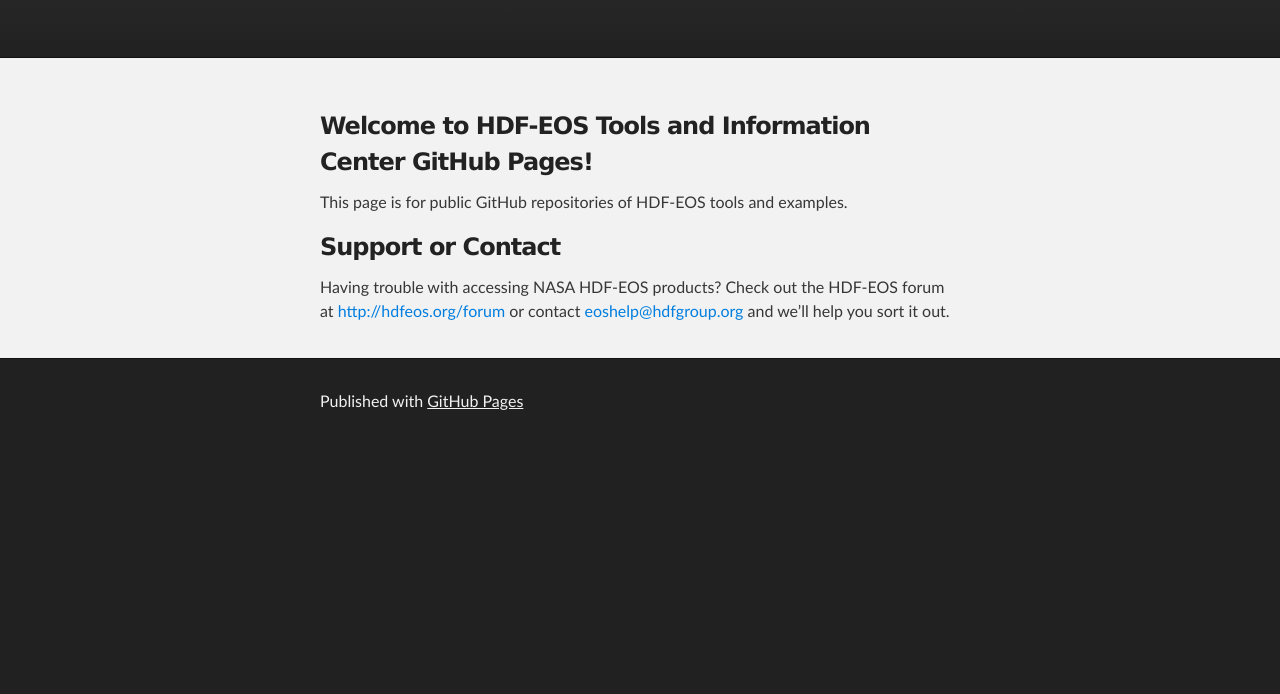
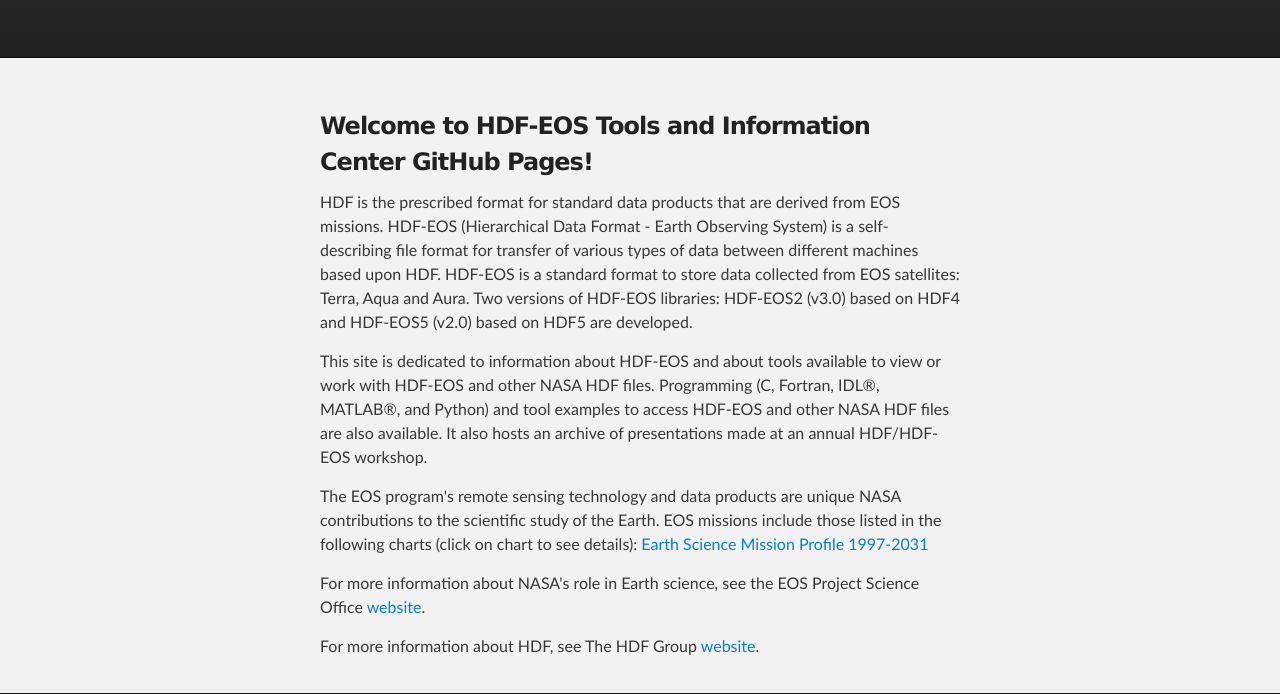
Before and after one commit to hdfeos/hdfeos.github.io, a plain HTML site: page index.html in a window 1280 px wide. Shown: the part 179-873 px from the top of the page. Before the commit the page ends 800 px from the top, so only its background shows below. Drawn offline with Linux system fonts and the light colour scheme.

Commit message:
docs: sync index page

```diff
--- a/index.html
+++ b/index.html
@@ -1,6 +1,5 @@
 <!DOCTYPE html>
 <html>
-
   <head>
     <meta charset='utf-8'>
     <meta http-equiv="X-UA-Compatible" content="chrome=1">
@@ -31,28 +30,35 @@
 <a name="welcome-to-github-pages" class="anchor" href="#welcome-to-github-pages"><span class="octicon octicon-link"></span></a>
 Welcome to HDF-EOS Tools and Information Center GitHub Pages!</h3>
 
-<p>This page is for public GitHub repositories of HDF-EOS tools and examples.</p>
+<p>HDF is the prescribed format for standard data products that are derived from EOS missions.
+  HDF-EOS (Hierarchical Data Format - Earth Observing System) is
+  a self-describing file format for transfer of various types of data
+  between different machines based upon HDF.
+  HDF-EOS is a standard format to store data collected from EOS satellites: Terra, Aqua and Aura.
+  Two versions of HDF-EOS libraries: HDF-EOS2 (v3.0) based on HDF4 and HDF-EOS5 (v2.0) based on HDF5 are developed.
+</p>
+<p>
+This site is dedicated to information about HDF-EOS and about tools
+  available to view or work with HDF-EOS and other NASA HDF files.
+  Programming (C, Fortran, IDL®, MATLAB®, and Python) and tool examples
+  to access HDF-EOS and other NASA HDF files are also available.
+  It also hosts an archive of presentations made at an annual HDF/HDF-EOS workshop.
+</p>
+The EOS program's remote sensing technology and data products
+are unique NASA contributions to the scientific study of the Earth.
+EOS missions include those listed in the following charts (click on chart to see details):
 
+    <a href="http://eospso.gsfc.nasa.gov/files/mission_profile.pdf">Earth Science Mission Profile 1997-2031</a>
 
-<h3>
-<a name="support-or-contact" class="anchor" href="#support-or-contact">
-<span class="octicon octicon-link"></span></a>
-Support or Contact</h3>
-
-<p>Having trouble with accessing NASA HDF-EOS products? Check out the HDF-EOS forum at
-<a href="http://hdfeos.org/forum">http://hdfeos.org/forum</a>
-or contact <a href="mailto:eoshelp@hdfgroup.org">eoshelp@hdfgroup.org</a> and we’ll help you sort it out.</p>
-      </section>
-    </div>
-
-    <!-- FOOTER  -->
-    <div id="footer_wrap" class="outer">
-      <footer class="inner">
-        <p>Published with <a href="http://pages.github.com">GitHub Pages</a></p>
-      </footer>
-    </div>
-
-
-
-  </body>
+</p>
+<p>
+For more information about NASA's role in Earth science,
+see the EOS Project Science Office <a href="http://eospso.gsfc.nasa.gov/">website</a>.
+</p>
+<p>
+For more information about HDF, see The HDF Group <a href="https://www.hdfgroup.org">website</a>.
+</p>
+</section>
+</div>
+</body>
 </html>
```
